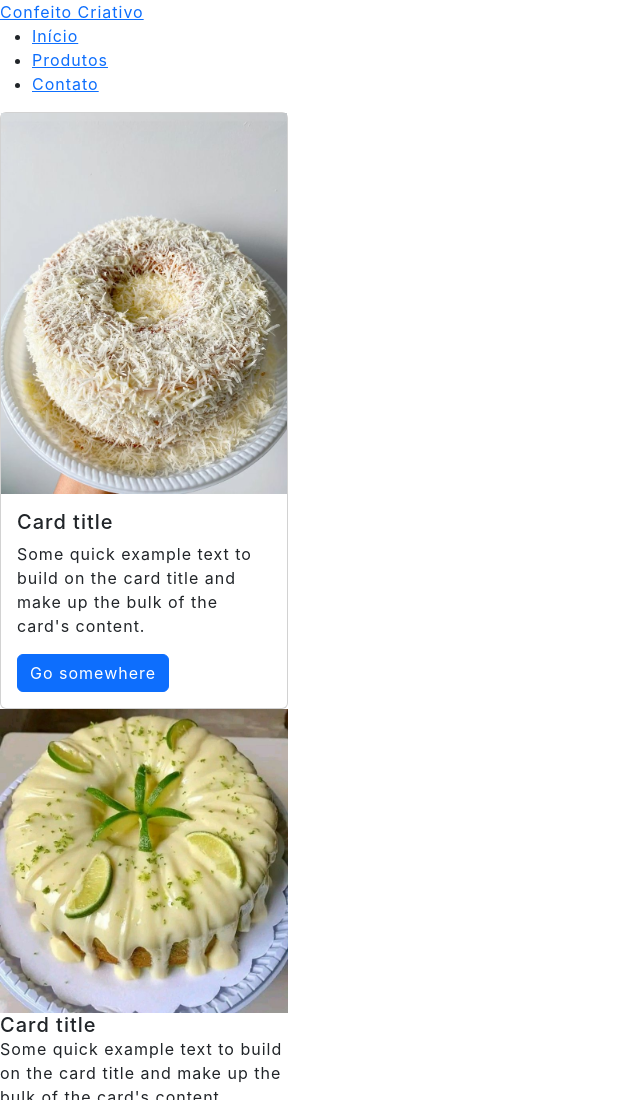
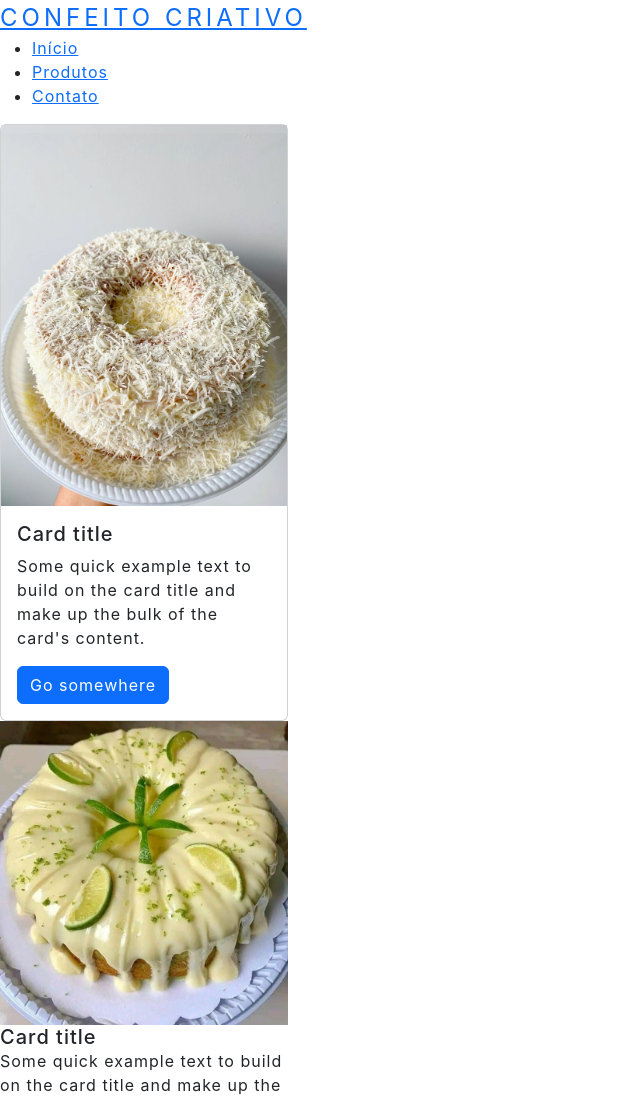
Before and after one commit to Yasminljs26/TCC_CLIENTE, a plain HTML site: page TCC-cliente/dooces.html in a window 1280 px wide. Shown: the top 1100 px of the page, without its empty margins (0-640 px from the left). Drawn offline with nearby package versions, Linux system fonts and the light colour scheme.

Commit message:
Update caseiros.css

```diff
--- a/TCC-cliente/caseiros.css
+++ b/TCC-cliente/caseiros.css
@@ -5,6 +5,14 @@ mobile-menu{
     margin: 8px;
     transition: 0.3s;
 }
+
+.logo {
+  font-size: 24px;
+  text-transform: uppercase;
+  letter-spacing: 4px;
+}
+
+
 
 * {
   font-family: "Inter", sans-serif;
```
